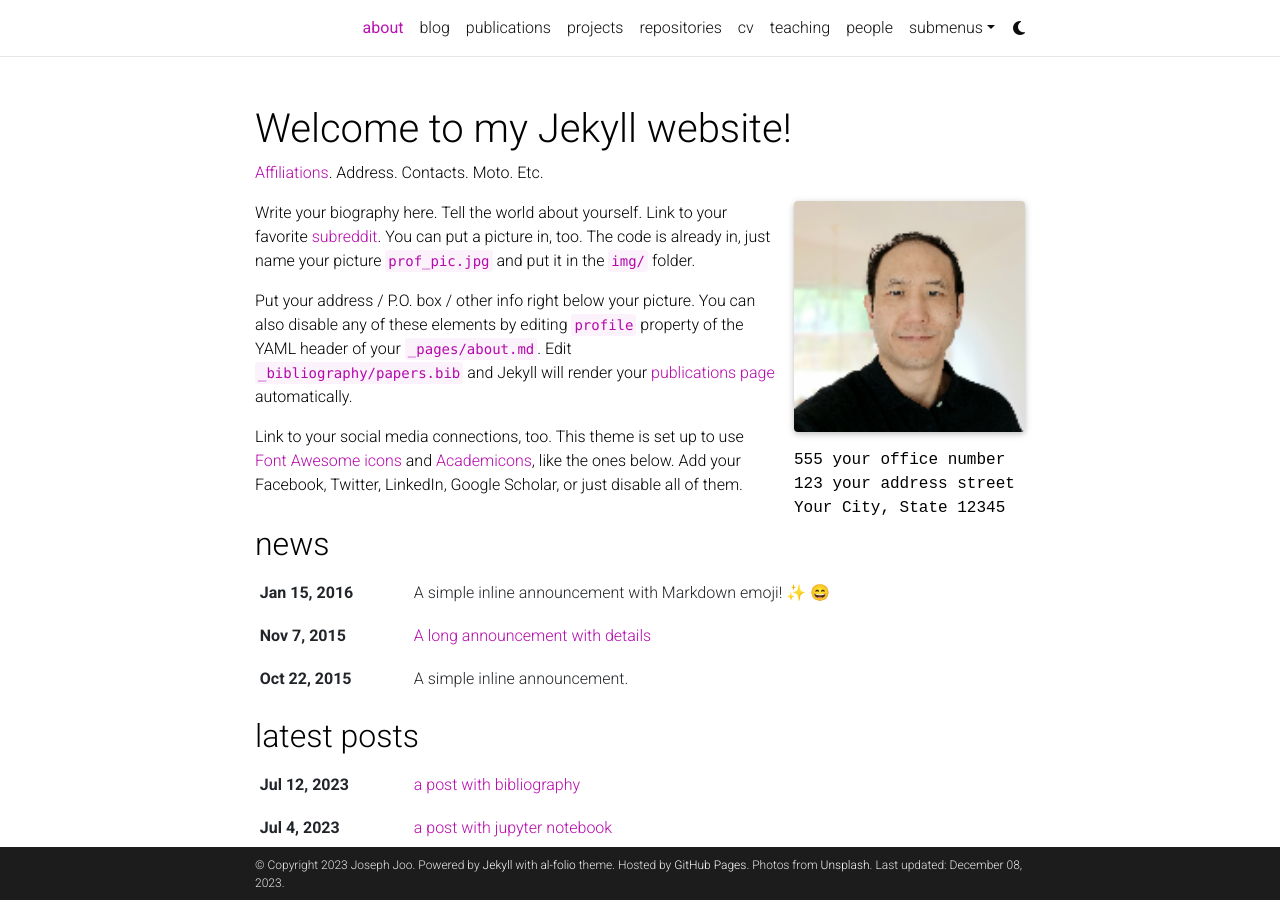
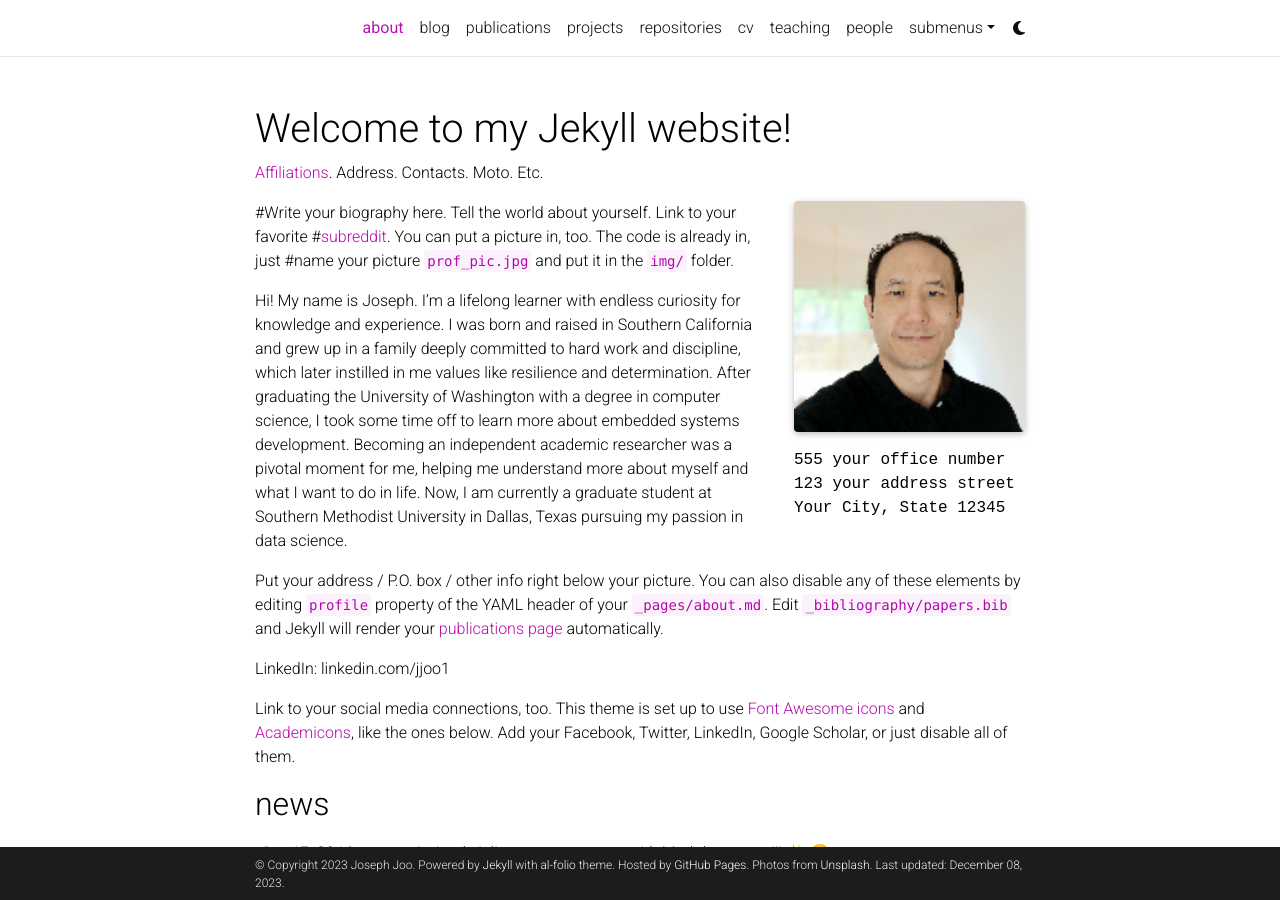
Before and after one commit to jjsmu/jjsmu.github.io, a Jekyll site: the page built from _pages/about.md, in a window 1280 px wide and 900 px high. Built offline with Jekyll 4.4.1, drawn with Linux system fonts in a browser that asks for light colours; full-size pictures stand in for the smaller copies a plugin makes; emoji names are drawn with the system emoji font; comment, search, counter and statistics services are not loaded; a style sheet for code colours, icons or effects is not loaded.

Commit message:
_pages/about.md update bio and references

```diff
--- a/_pages/about.md
+++ b/_pages/about.md
@@ -19,8 +19,12 @@
 social: true  # includes social icons at the bottom of the page
 ---
 
-Write your biography here. Tell the world about yourself. Link to your favorite [subreddit](http://reddit.com). You can put a picture in, too. The code is already in, just name your picture `prof_pic.jpg` and put it in the `img/` folder.
+#Write your biography here. Tell the world about yourself. Link to your favorite #[subreddit](http://reddit.com). You can put a picture in, too. The code is already in, just #name your picture `prof_pic.jpg` and put it in the `img/` folder.
+
+Hi! My name is Joseph. I'm a lifelong learner with endless curiosity for knowledge and experience. I was born and raised in Southern California and grew up in a family deeply committed to hard work and discipline, which later instilled in me values like resilience and determination. After graduating the University of Washington with a degree in computer science, I took some time off to learn more about embedded systems development. Becoming an independent academic researcher was a pivotal moment for me, helping me understand more about myself and what I want to do in life. Now, I am currently a graduate student at Southern Methodist University in Dallas, Texas pursuing my passion in data science.
 
 Put your address / P.O. box / other info right below your picture. You can also disable any of these elements by editing `profile` property of the YAML header of your `_pages/about.md`. Edit `_bibliography/papers.bib` and Jekyll will render your [publications page](/al-folio/publications/) automatically.
 
+LinkedIn: linkedin.com/jjoo1
+
 Link to your social media connections, too. This theme is set up to use [Font Awesome icons](https://fontawesome.com/) and [Academicons](https://jpswalsh.github.io/academicons/), like the ones below. Add your Facebook, Twitter, LinkedIn, Google Scholar, or just disable all of them.
```
